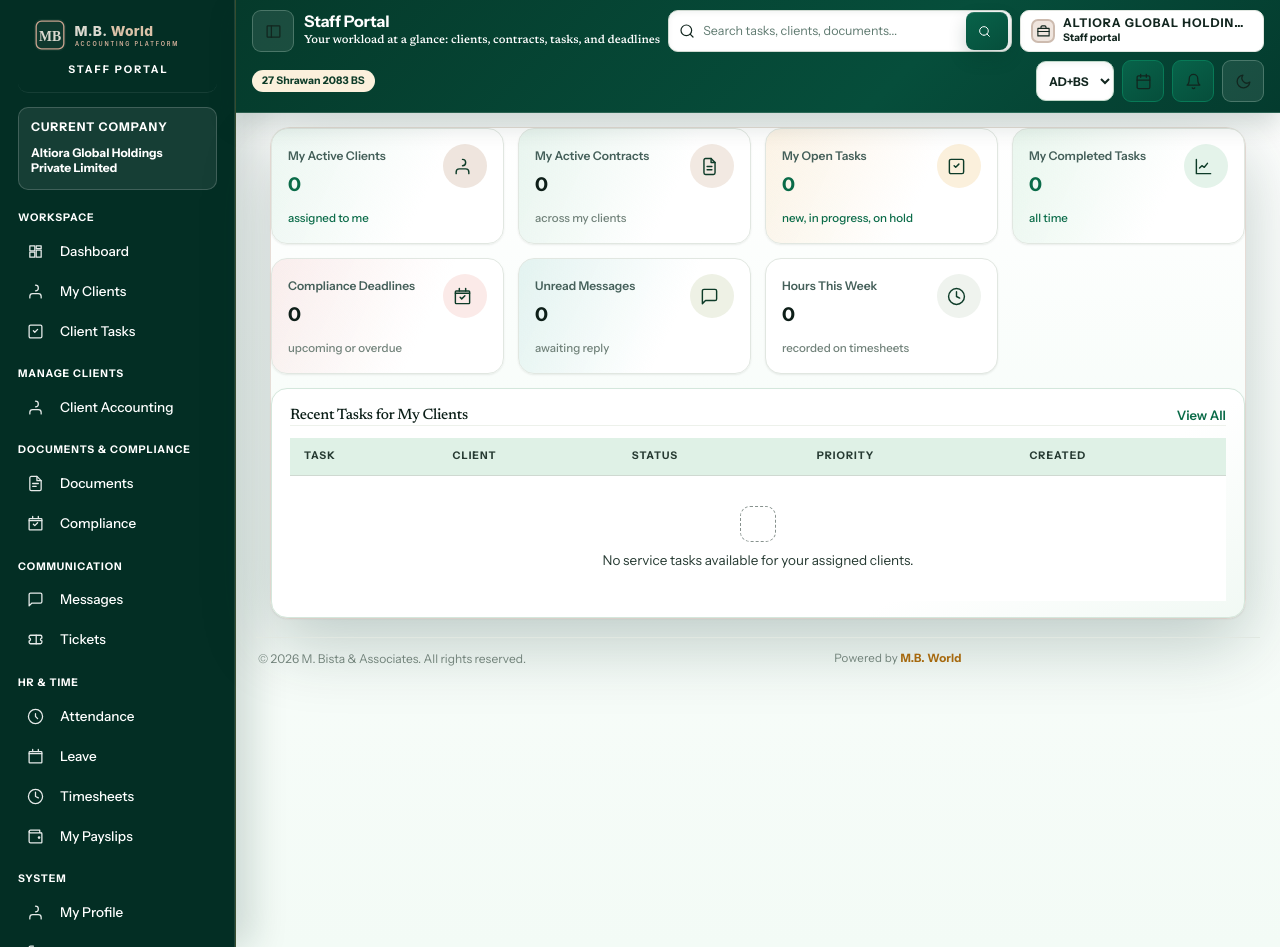
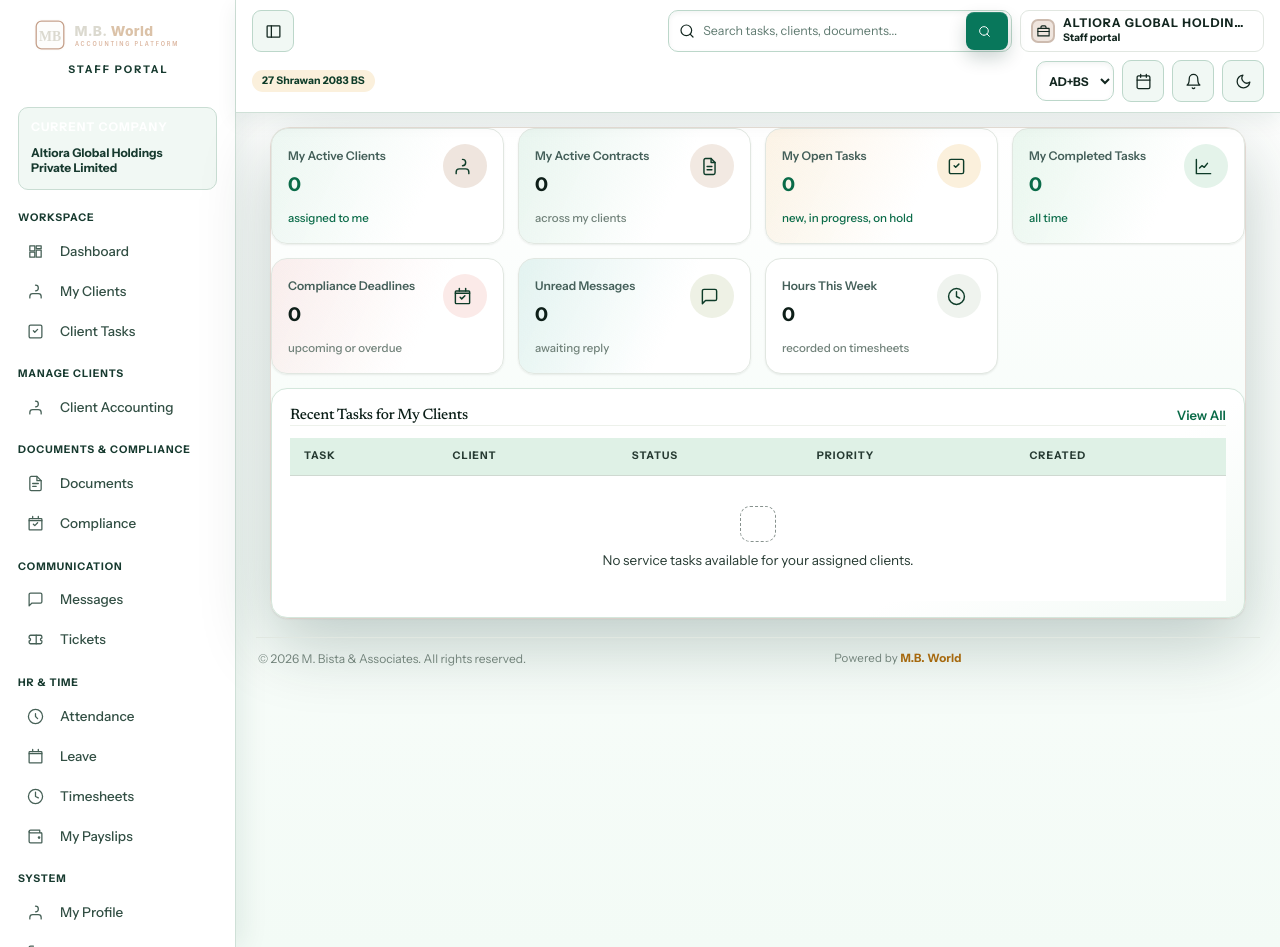
Before and after one commit to Madhav-beep-lgtm/Mbista, a PHP site: page /staff/index.php in a window 1280 px wide. Run offline with PHP 8.4, Linux system fonts and the light colour scheme; the visitor is signed in with stand-in values (Sample User, id 1); data comes from the database, SQL or seed files in the repository; data that the repository does not hold is empty; some libraries are stand-ins or nearby versions.

Commit message:
Make portal chrome follow light mode

```diff
--- a/public_html/assets/css/mbworld-2026.css
+++ b/public_html/assets/css/mbworld-2026.css
@@ -1996,3 +1996,27 @@ body.admin-layout .admin-topbar .admin-profile-dropdown>a:hover :is(span,strong,
 body.admin-layout .admin-topbar .admin-profile-dropdown>a.is-logout{margin-top:6px!important;padding-top:13px!important;border-top:1px solid rgba(255,255,255,.13)!important;border-radius:0 0 9px 9px!important;color:#fff!important;-webkit-text-fill-color:#fff!important}
 body.admin-layout .admin-topbar .admin-profile-dropdown>a.is-logout :is(span,strong,small){color:#fff!important;-webkit-text-fill-color:#fff!important}
 @media(max-width:520px){body.admin-layout .admin-topbar .admin-profile-dropdown{position:fixed!important;right:12px!important;left:12px!important;top:76px!important;width:auto!important}}
+
+/* Light-mode application chrome. The legacy brand theme deliberately pinned
+   the sidebar and topbar to dark green, which made the theme switch look only
+   half complete. Keep their structure, but let their surfaces participate. */
+body.admin-layout:not(.theme-dark):not(.admin-dark) .admin-sidebar{background:#fff!important;border-right:1px solid #cfe0d7!important;box-shadow:8px 0 24px rgba(19,70,52,.08)!important;color:#173a2f!important;scrollbar-color:#8eb9a7 #edf5f1!important}
+body.admin-layout:not(.theme-dark):not(.admin-dark) .admin-sidebar :is(.brand strong,.brand small,.brand-admin-sub,.admin-nav-group,.admin-sidebar-context strong){color:#173a2f!important;-webkit-text-fill-color:#173a2f!important}
+body.admin-layout:not(.theme-dark):not(.admin-dark) .admin-sidebar .brand-mark{background:#08775b!important;color:#fff!important;border-color:#08775b!important}
+body.admin-layout:not(.theme-dark):not(.admin-dark) .admin-sidebar-context{background:#f1f8f4!important;border-color:#c9ddd3!important;color:#324f44!important}
+body.admin-layout:not(.theme-dark):not(.admin-dark) .admin-nav a,
+body.admin-layout:not(.theme-dark):not(.admin-dark) .admin-nav .mbw-nav-parent>a[data-nav-toggle]{background:transparent!important;color:#324f44!important;-webkit-text-fill-color:#324f44!important;border-color:transparent!important;box-shadow:none!important}
+body.admin-layout:not(.theme-dark):not(.admin-dark) .admin-nav a :is(span,strong,small),body.admin-layout:not(.theme-dark):not(.admin-dark) .admin-nav a .ui-icon{color:inherit!important;-webkit-text-fill-color:inherit!important}
+body.admin-layout:not(.theme-dark):not(.admin-dark) .admin-nav a:hover,
+body.admin-layout:not(.theme-dark):not(.admin-dark) .admin-nav .mbw-nav-parent>a[data-nav-toggle]:hover{background:#e8f5ef!important;color:#08775b!important;-webkit-text-fill-color:#08775b!important}
+body.admin-layout:not(.theme-dark):not(.admin-dark) .admin-nav a.is-active,
+body.admin-layout:not(.theme-dark):not(.admin-dark) .admin-nav a[aria-current=page]{background:#dff2e9!important;color:#065f49!important;-webkit-text-fill-color:#065f49!important;border:1px solid #8fc7b2!important;box-shadow:inset 3px 0 0 #08775b!important}
+body.admin-layout:not(.theme-dark):not(.admin-dark) .admin-topbar{background:#fff!important;border-bottom:1px solid #cfe0d7!important;box-shadow:0 7px 20px rgba(19,70,52,.08)!important;color:#173a2f!important}
+body.admin-layout:not(.theme-dark):not(.admin-dark) .admin-topbar :is(.admin-topbar-crumbs,.admin-topbar-crumbs a,.admin-topbar-crumbs strong,.admin-profile-identity strong){color:#173a2f!important;-webkit-text-fill-color:#173a2f!important}
+body.admin-layout:not(.theme-dark):not(.admin-dark) .admin-topbar .admin-profile-identity small{color:#6d857b!important;-webkit-text-fill-color:#6d857b!important}
+body.admin-layout:not(.theme-dark):not(.admin-dark) .admin-topbar :is(.admin-icon-button,.theme-toggle-link,.admin-profile-menu>summary){background:#f1f8f4!important;border-color:#bcd7ca!important;color:#08775b!important}
+body.admin-layout:not(.theme-dark):not(.admin-dark) .admin-topbar :is(.admin-icon-button,.theme-toggle-link,.admin-profile-menu>summary):hover{background:#dff2e9!important;border-color:#7dbba4!important;color:#065f49!important}
+body.admin-layout:not(.theme-dark):not(.admin-dark) .admin-topbar :is(input,select){background:#fff!important;color:#173a2f!important;-webkit-text-fill-color:#173a2f!important;border-color:#bcd7ca!important;color-scheme:light!important}
+body.admin-layout:not(.theme-dark):not(.admin-dark) .admin-topbar-search button{background:#08775b!important;color:#fff!important;border-color:#08775b!important}
+body.admin-layout:not(.theme-dark):not(.admin-dark) .admin-sidebar::-webkit-scrollbar-track{background:#edf5f1!important}
+body.admin-layout:not(.theme-dark):not(.admin-dark) .admin-sidebar::-webkit-scrollbar-thumb{background:#8eb9a7!important;border-color:#edf5f1!important}
```
